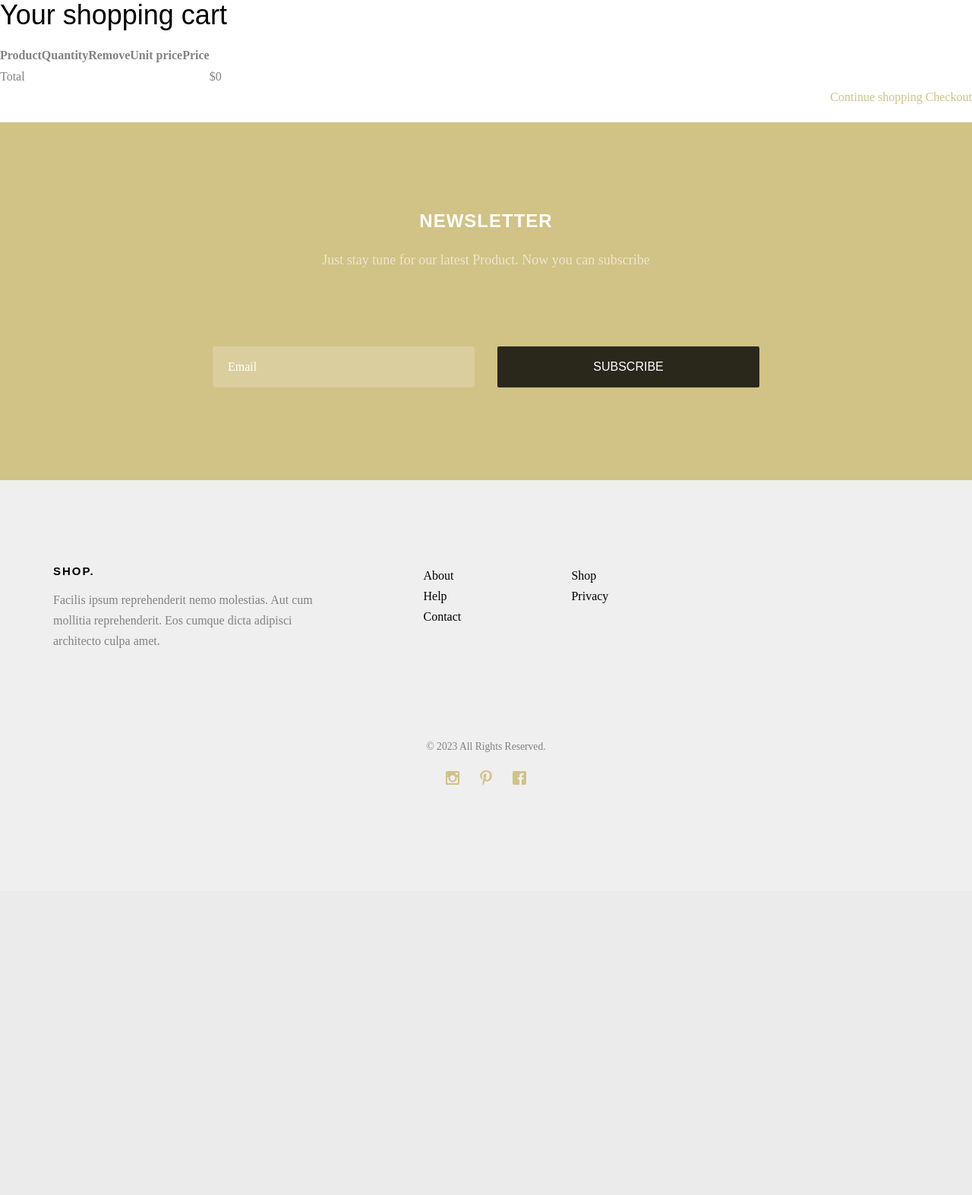
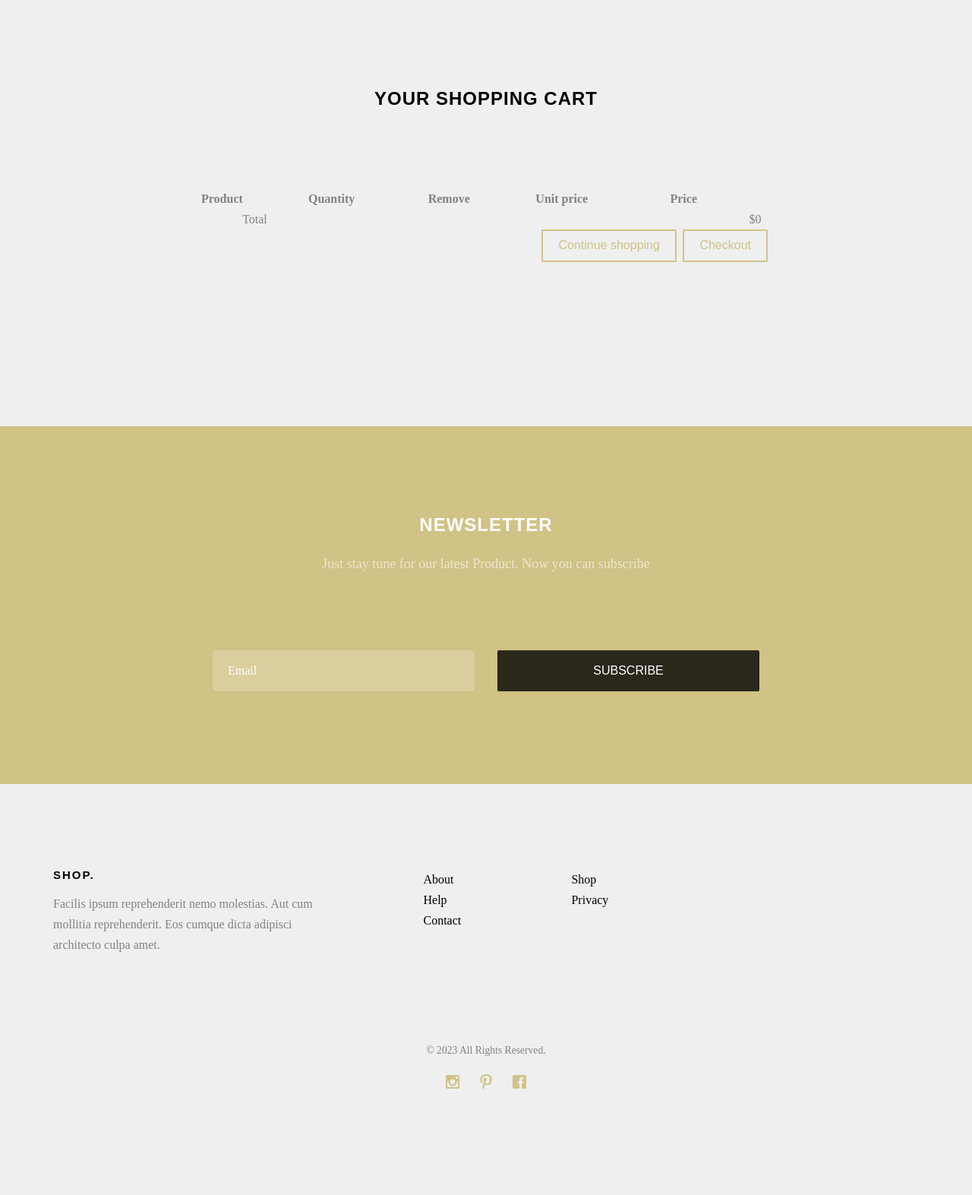
Before and after one commit to PyChenka/wStore, a Django app: page /cart/ in a window 1280 px wide. Shown: the part 72-1645 px from the top of the page at 76% size. Before the commit the page ends 1106 px from the top, so only its background shows below. Run offline with Django 4.2, Linux system fonts and the light colour scheme; some libraries are stand-ins or nearby versions; some web fonts are replaced.

Commit message:
fix: templates add: some button urls

```diff
--- a/windstore/templates/cart.html
+++ b/windstore/templates/cart.html
@@ -1,8 +1,16 @@
 {% extends "base.html" %}
 {% load static %}
 {% block content %}
-    <h1>Your shopping cart</h1>
-    <table class="cart">
+	<div id="fh5co-testimonial" class="fh5co-bg-section">
+		<div class="container">
+			<div class="row animate-box">
+				<div class="col-md-8 col-md-offset-2 text-center fh5co-heading">
+					<h2>Your shopping cart</h2>
+                </div>
+			</div>
+			<div class="row animate-box">
+				<div class="col-md-8 col-md-offset-2 text-center fh5co-heading">
+                    <table class="col-md-12 col-sm-12 animate-box">
                         <thead>
                         <tr>
                             <th>Product</th>
@@ -16,9 +24,7 @@
                         {% for item in cart %}
                         {% with product=item.product %}
                         <tr>
-                    <td>
-                        <a href="{{ product.get_absolute_url }}">{{ product.title }}</a>
-                    </td>
+                            <td><a href="{{ product.get_absolute_url }}">{{ product.title }}</a></td>
                             <td>{{ item.quantity }}</td>
                             <td><a href="{% url 'cart:remove' slug=product.slug %}"><i class="icon-trash"></i></a></td>
                             <td class="num">${{ item.price }}</td>
@@ -34,7 +40,11 @@
                         </tbody>
                     </table>
                     <p class="text-right">
-        <a href="{% url 'shop:index' %}" class="button light">Continue shopping</a>
-        <a href="#" class="button">Checkout</a>
+                        <a href="{% url 'shop:index' %}" class="btn btn-primary btn-outline">Continue shopping</a>
+                        <a href="#" class="btn btn-primary btn-outline">Checkout</a>
                     </p>
+                </div>
+            </div>
+        </div>
+    </div>
 {% endblock %}
--- a/windstore/templates/shop/product.html
+++ b/windstore/templates/shop/product.html
@@ -21,7 +21,7 @@
 							<span>{{ name }}</span>
 							<h2>{{ product.title }}</h2>
 							<p>
-								<a href="#" class="btn btn-primary btn-outline btn-lg">Add to Cart</a>
+								<a href="{% url 'cart:add' slug=product.slug %}" class="btn btn-primary btn-outline btn-lg">Add to Cart</a>
 							</p>
 						</div>
 					</div>
--- a/windstore/templates/users/login.html
+++ b/windstore/templates/users/login.html
@@ -1,5 +1,5 @@
 {% extends 'base.html' %}
-{% load users_filters %}
+{% load custom_filters %}
 {% block content %}
 {% include 'includes/users_form.html' %}
                 {% if next %}
--- a/windstore/templates/users/password_change_form.html
+++ b/windstore/templates/users/password_change_form.html
@@ -1,5 +1,5 @@
 {% extends 'base.html' %}
-{% load users_filters %}
+{% load custom_filters %}
 {% block content %}
 {% include 'includes/users_form.html' %}
 					<form method="post" action="{% url 'users:password_change_form' %}">
--- a/windstore/templates/users/password_reset_confirm.html
+++ b/windstore/templates/users/password_reset_confirm.html
@@ -1,5 +1,5 @@
 {% extends 'base.html' %}
-{% load users_filters %}
+{% load custom_filters %}
 {% block content %}
 {% include 'includes/users_form.html' %}
 {% if validlink %}
--- a/windstore/templates/users/password_reset_form.html
+++ b/windstore/templates/users/password_reset_form.html
@@ -1,5 +1,5 @@
 {% extends 'base.html' %}
-{% load users_filters %}
+{% load custom_filters %}
 {% block content %}
 {% include 'includes/users_form.html' %}
 					<form method="post" action="{% url 'users:password_reset_form' %}">
--- a/windstore/templates/users/signup.html
+++ b/windstore/templates/users/signup.html
@@ -1,5 +1,5 @@
 {% extends 'base.html' %}
-{% load users_filters %}
+{% load custom_filters %}
 {% block content %}
 {% include 'includes/users_form.html' %}
 					<form method="post" action="{% url 'users:signup' %}">
```
Lines whose indentation alone changed are shown as unchanged.
